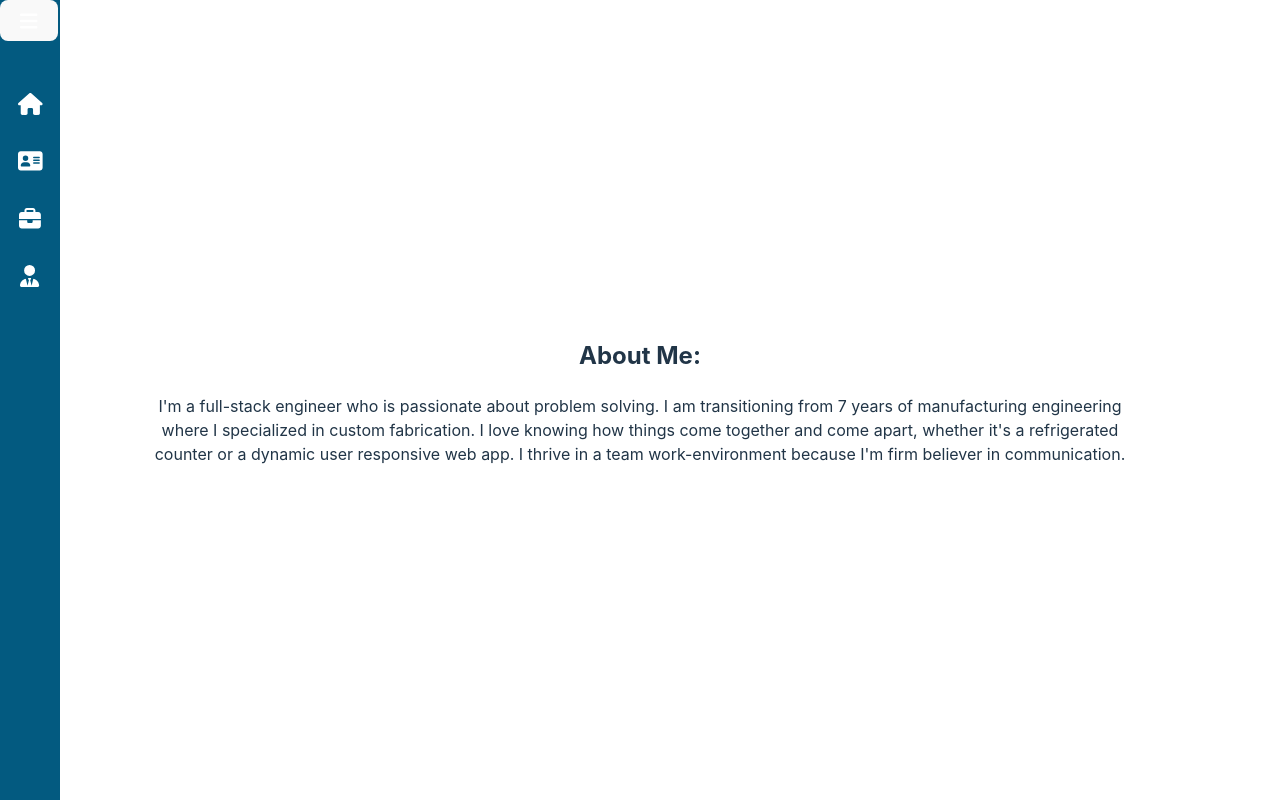
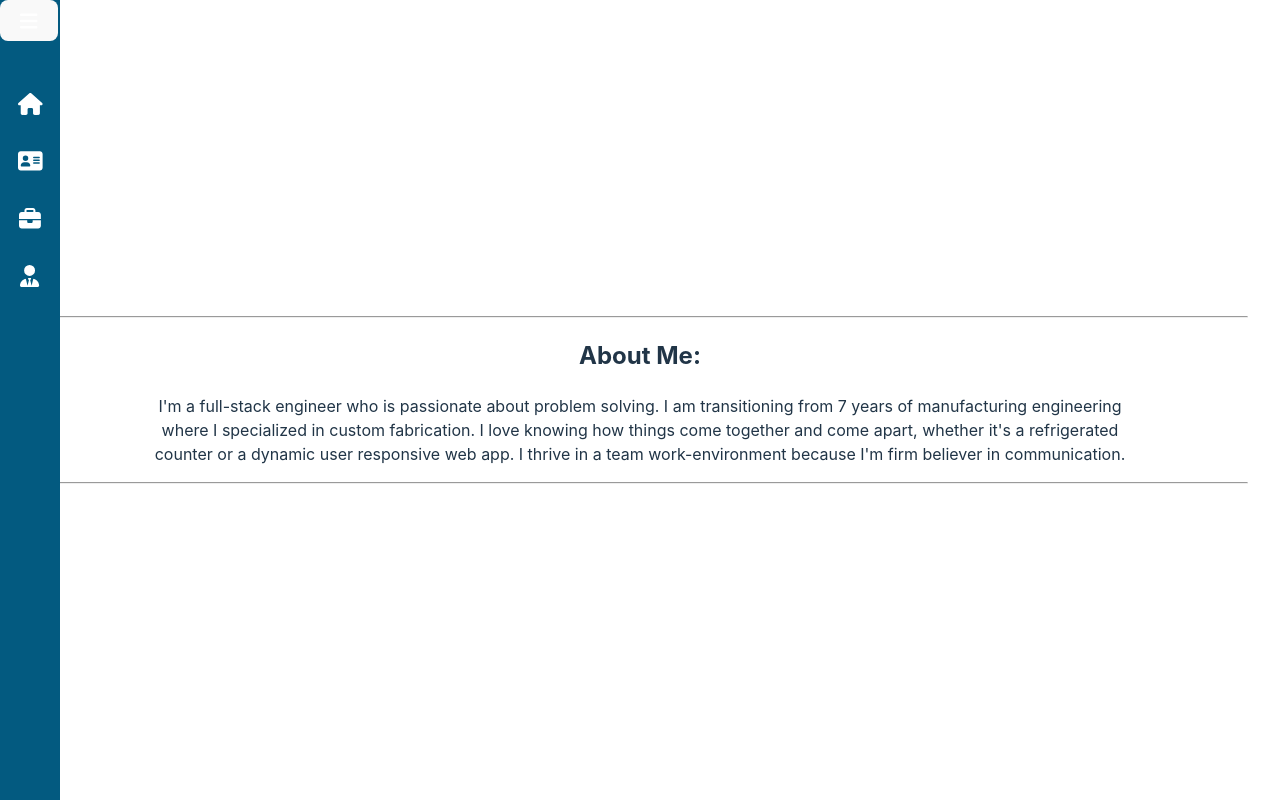
Before and after one commit to avilla13/avx-portfolio, a React (Vite) app: page /about in a window 1280 px wide. Built offline with nearby package versions, Linux system fonts and the light colour scheme.

Commit message:
Update About.jsx hr

```diff
--- a/src/pages/About/About.jsx
+++ b/src/pages/About/About.jsx
@@ -4,13 +4,13 @@ import './About.css';
 export default function About() {
   return (
     <div>
-      <br />
+      <hr />
       <h2>About Me: </h2>
       <main>
         <p>
           I'm a full-stack engineer who is passionate about problem solving. I am transitioning from 7 years of manufacturing engineering where I specialized in custom fabrication. I love knowing how things come together and come apart, whether it's a refrigerated counter or a dynamic user responsive web app. I thrive in a team work-environment because I'm firm believer in communication.
         </p>
-        <br />
+        <hr />
       </main>
     </div>
   )
```
